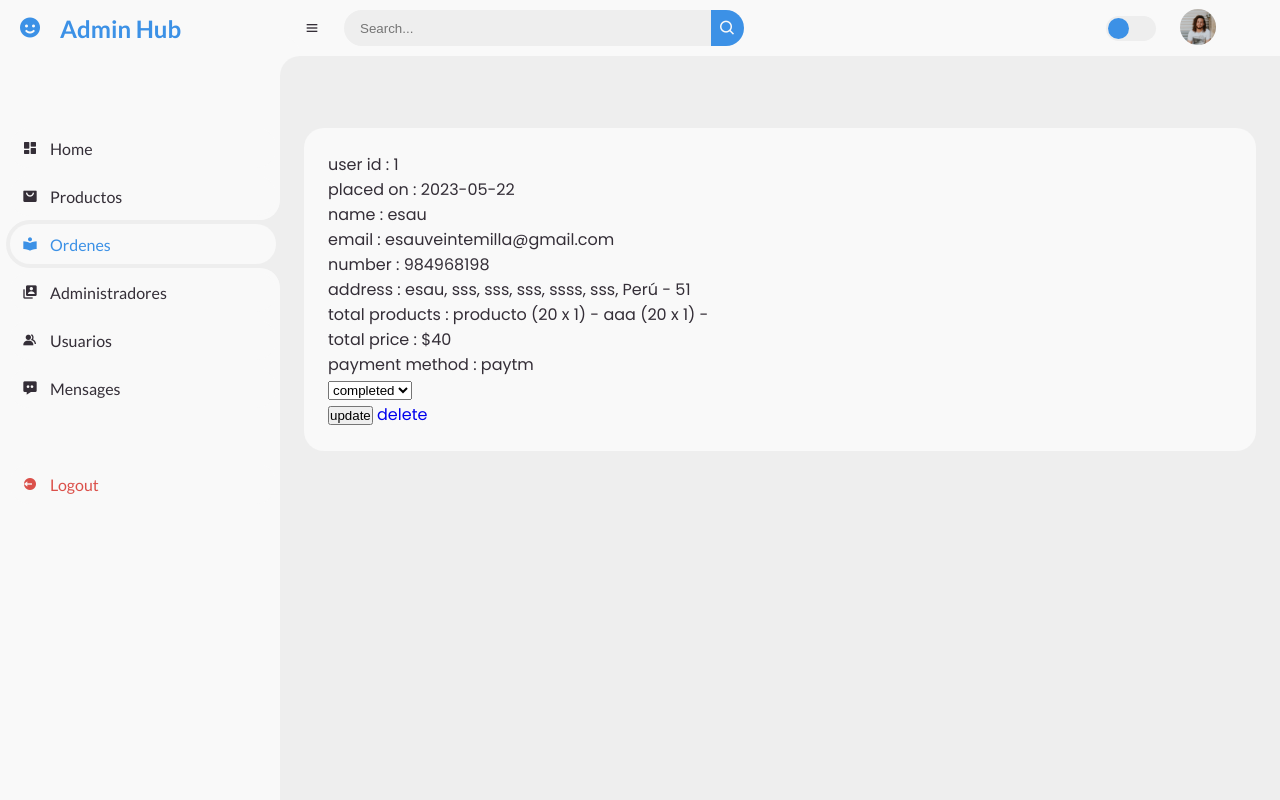
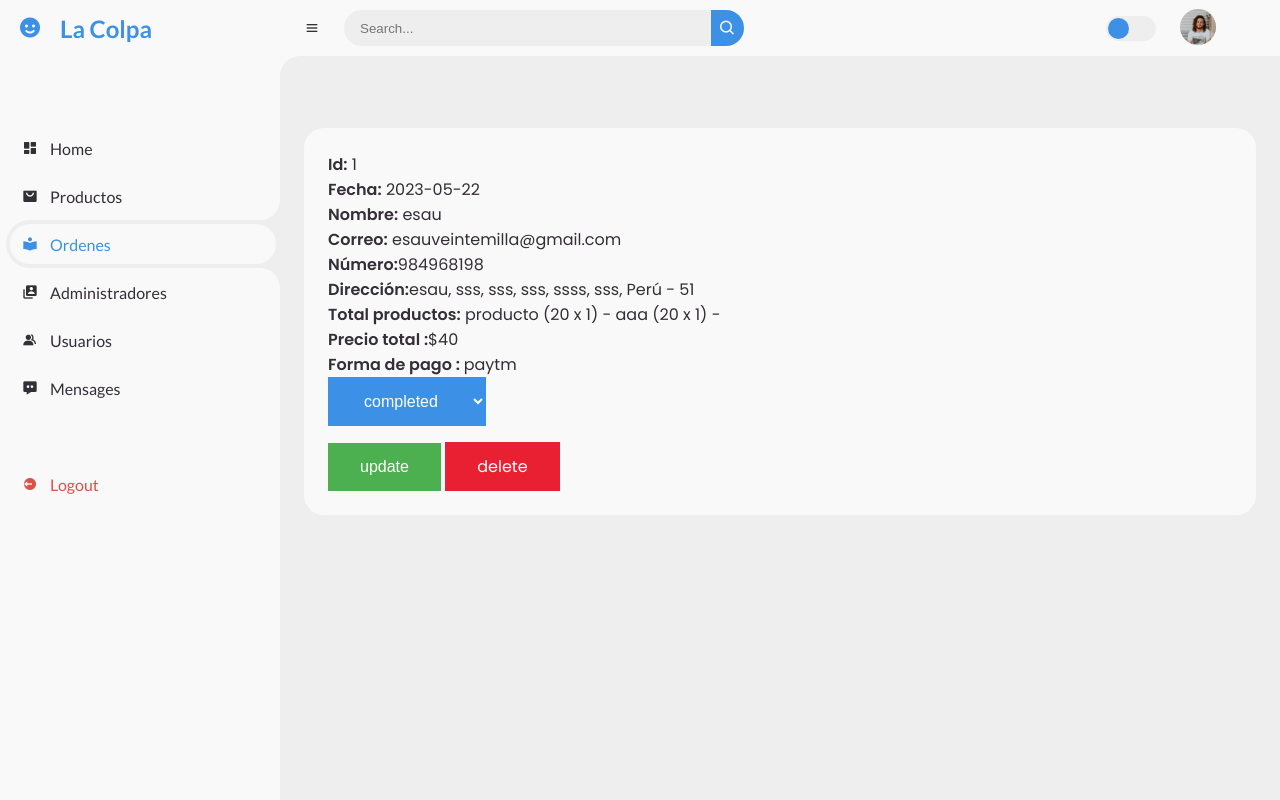
Before and after one commit to Diego1029ivan/agua-php, a PHP site: page /admin/placed_orders.php in a window 1280 px wide. Run offline with PHP 8.4, Linux system fonts and the light colour scheme; a user stored in the database is signed in; data comes from the database, SQL or seed files in the repository; some libraries are stand-ins or nearby versions.

Commit message:
nuevos cambi

```diff
--- a/admin/dashboard.php
+++ b/admin/dashboard.php
@@ -24,7 +24,7 @@ if (!isset($admin_id)) {
   <!-- My CSS -->
   <link rel="stylesheet" href="../css/admin.css" />
   <link rel="stylesheet" href="../css/nav.css" />
-  <title>Admin Hub</title>
+  <title>La Colpa</title>
   <link rel="shortcut icon" type="image/png" href="../images/favicon.ico" />
 </head>
 
--- a/admin/placed_orders.php
+++ b/admin/placed_orders.php
@@ -16,7 +16,7 @@ if (isset($_POST['update_payment'])) {
   $payment_status = $_POST['payment_status'];
   $update_status = $conn->prepare("UPDATE `orders` SET payment_status = ? WHERE id = ?");
   $update_status->execute([$payment_status, $order_id]);
-  $message[] = 'payment status updated!';
+  $message[] = '¡Estado de la orden actualizado!';
 }
 
 if (isset($_GET['delete'])) {
@@ -36,7 +36,7 @@ if (isset($_GET['delete'])) {
   <meta charset="UTF-8">
   <meta http-equiv="X-UA-Compatible" content="IE=edge">
   <meta name="viewport" content="width=device-width, initial-scale=1.0">
-  <title>messages</title>
+  <title>La Colpa</title>
 
   <!-- font awesome cdn link  -->
   <link rel="stylesheet" href="https://cdnjs.cloudflare.com/ajax/libs/font-awesome/6.1.1/css/all.min.css">
@@ -48,7 +48,6 @@ if (isset($_GET['delete'])) {
   <!-- My CSS -->
   <link rel="stylesheet" href="../css/admin.css" />
   <link rel="stylesheet" href="../css/nav.css" />
-  <title>Admin Hub</title>
   <link rel="shortcut icon" type="image/png" href="../images/favicon.ico" />
   <!-- <link rel="stylesheet" href="../css/admin_style.css"> -->
 
@@ -56,24 +55,12 @@ if (isset($_GET['delete'])) {
 
 <body>
 
-  <!-- SIDEBAR -->
-  <?php
-  if (isset($message)) {
-    foreach ($message as $message) {
-      echo '
-      <div class="message">
-         <span>' . $message . '</span>
-         <i class="fas fa-times" onclick="this.parentElement.remove();"></i>
-      </div>
-      ';
-    }
-  }
-  ?>
+
 
   <section id="sidebar">
     <a href="dashboard.php" class="brand">
       <i class="bx bxs-smile"></i>
-      <span class="text">Admin Hub</span>
+      <span class="text">La Colpa</span>
     </a>
     <ul class="side-menu top">
       <li>
@@ -184,6 +171,19 @@ if (isset($_GET['delete'])) {
     </nav>
 
     <main>
+      <!-- SIDEBAR -->
+      <?php
+      if (isset($message)) {
+        foreach ($message as $message) {
+          echo '
+      <div style= "background-color: #3c91e6;  padding: 15px 32px;" class="message">
+         <span>' . $message . '</span>
+         <i   class="fas fa-times" onclick="this.parentElement.remove();"></i>
+      </div>
+      ';
+        }
+      }
+      ?>
       <ul class="box-info">
         <?php
         $select_orders = $conn->prepare("SELECT * FROM `orders`");
@@ -194,25 +194,48 @@ if (isset($_GET['delete'])) {
             <li>
 
               <span class="text">
-                <p> user id : <span><?= $fetch_orders['user_id']; ?></span> </p>
-                <p> placed on : <span><?= $fetch_orders['placed_on']; ?></span> </p>
-                <p> name : <span><?= $fetch_orders['name']; ?></span> </p>
-                <p> email : <span><?= $fetch_orders['email']; ?></span> </p>
-                <p> number : <span><?= $fetch_orders['number']; ?></span> </p>
-                <p> address : <span><?= $fetch_orders['address']; ?></span> </p>
-                <p> total products : <span><?= $fetch_orders['total_products']; ?></span> </p>
-                <p> total price : <span>$<?= $fetch_orders['total_price']; ?></span> </p>
-                <p> payment method : <span><?= $fetch_orders['method']; ?></span> </p>
+                <p> <span style="font-weight: 600;">Id:</span> <?= $fetch_orders['user_id']; ?> </p>
+                <p><span style="font-weight: 600;">Fecha:</span> <?= $fetch_orders['placed_on']; ?> </p>
+                <p><span style="font-weight: 600;"> Nombre:</span> <?= $fetch_orders['name']; ?>
+              </span> </p>
+              <p><span style="font-weight: 600;"> Correo:</span> <?= $fetch_orders['email']; ?> </p>
+              <p><span style="font-weight: 600;"> Número:</span><?= $fetch_orders['number']; ?></p>
+              <p><span style="font-weight: 600;"> Dirección:</span><?= $fetch_orders['address']; ?></p>
+              <p><span style="font-weight: 600;"> Total productos:</span> <?= $fetch_orders['total_products']; ?> </p>
+              <p><span style="font-weight: 600;">Precio total :</span>$<?= $fetch_orders['total_price']; ?> </p>
+              <p><span style="font-weight: 600;"> Forma de pago : </span><?= $fetch_orders['method']; ?> </p>
               <form action="" method="POST">
                 <input type="hidden" name="order_id" value="<?= $fetch_orders['id']; ?>">
-                  <select name="payment_status" class="drop-down">
-                    <option value="" selected disabled><?= $fetch_orders['payment_status']; ?></option>
-                    <option value="pending">pending</option>
-                    <option value="completed">completed</option>
+                <select style="background-color: #3c91e6 !important;
+                  border: none;
+                  color: white;
+                  padding: 15px 32px;
+                  text-align: center;
+                  text-decoration: none;
+                  display: inline-block;
+                  margin-bottom: 16px;
+                  font-size: 16px;" name="payment_status" class="drop-down">
+                  <option style="font-size: 16px;  padding: 15px 32px; display: inline-block;" value="" selected disabled><?= $fetch_orders['payment_status']; ?></option>
+                  <option style="font-size: 16px;  padding: 15px 32px; display: inline-block;" value="pending">pending</option>
+                  <option style="font-size: 16px;  padding: 15px 32px; display: inline-block;" value="completed">completed</option>
                 </select>
                 <div class="flex-btn">
-                    <input type="submit" value="update" class="btn" name="update_payment">
-                    <a href="placed_orders.php?delete=<?= $fetch_orders['id']; ?>" class="delete-btn" onclick="return confirm('delete this order?');">delete</a>
+                  <input type="submit" value="update" id="buttonCard" style="background-color: #4caf50 !important;
+                  border: none;
+                  color: white;
+                  padding: 15px 32px;
+                  text-align: center;
+                  text-decoration: none;
+                  display: inline-block;
+                  font-size: 16px;" name="update_payment">
+                  <a href="placed_orders.php?delete=<?= $fetch_orders['id']; ?>" style="background-color: #e92031 !important;
+                  border: none;
+                  color: white;
+                  padding: 12px 32px;
+                  text-align: center;
+                  text-decoration: none;
+                  display: inline-block;
+                  font-size: 16px; " onclick="return confirm('delete this order?');">delete</a>
                 </div>
               </form>
               </span>
@@ -221,7 +244,7 @@ if (isset($_GET['delete'])) {
         <?php
           }
         } else {
-          echo '<p class="empty">no orders placed yet!</p>';
+          echo '<p  style= "background-color: #3c91e6;  padding: 15px 32px;">No hay ordenes</p>';
         }
         ?>
 
--- a/css/admin.css
+++ b/css/admin.css
@@ -538,8 +538,6 @@ body {
   #content nav .nav-link {
     display: none;
   }
-
-
 }
 
 @media screen and (max-width: 576px) {
--- a/css/nav.css
+++ b/css/nav.css
@@ -53,3 +53,10 @@
   border: none;
   color: aliceblue;
 }
+.doble {
+  font-weight: 600;
+  background-color: #e92031 !important;
+}
+.buttonCard {
+  margin-bottom: 20px;
+}
```
Also changed, not shown: admin/messages.php (+16 -18 lines), admin/users_accounts.php (+16 -18 lines), components/admin_headerp.php (+4 -4 lines). Lines whose indentation alone changed are shown as unchanged.
